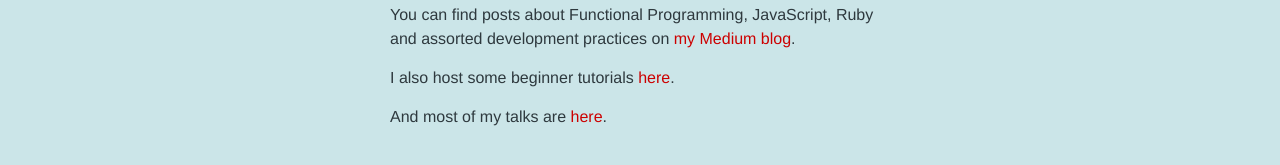
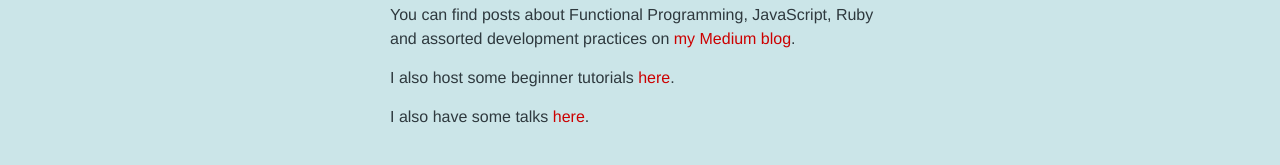
Before and after one commit to HugoDF/HugoDF.github.io, a Jekyll site: the page built from posts.md, in a window 1280 px wide and 900 px high. Shown: the part 247-412 px from the top of the window. Built offline with Jekyll 4.4.1, drawn with Linux system fonts in a browser that asks for light colours.

Commit message:
Update posts.md

```diff
--- a/posts.md
+++ b/posts.md
@@ -8,7 +8,7 @@ You can find posts about Functional Programming, JavaScript, Ruby and assorted d
 
 I also host some beginner tutorials [here](/tutorials).
 
-And most of my talks are [here](/talks).
+I also have some talks [here](/talks).
 
 
 
```
